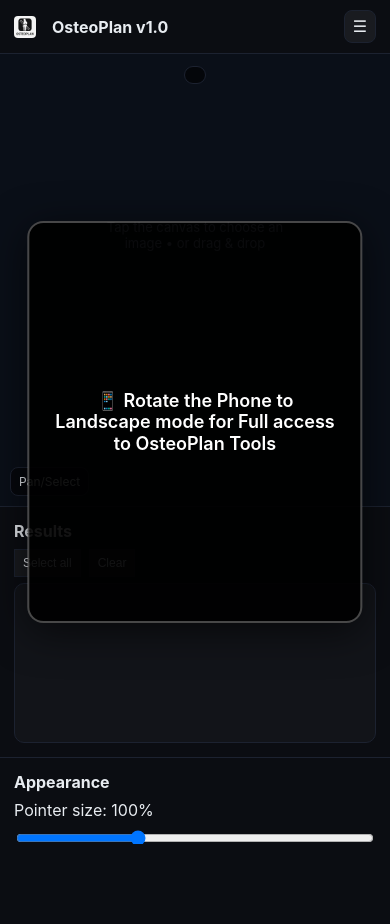
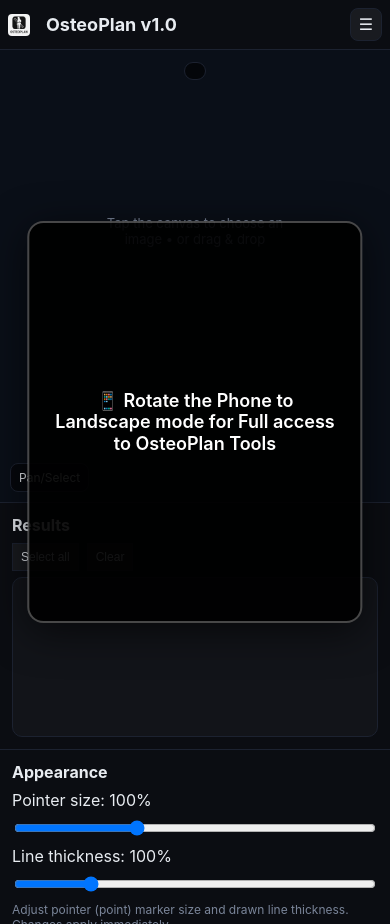
Before and after one commit to Aravind1995/Osteo-Plan, a plain HTML site: page index.html in a window 390 px wide. Before the commit the page ends 844 px from the top, so only its background shows below. Drawn offline with Linux system fonts and the light colour scheme.

Commit message:
Add files via upload

```diff
--- a/styles.css
+++ b/styles.css
@@ -341,3 +341,20 @@ button.ghost{ color: var(--text); background: rgba(255,255,255,0.06); border: 1p
 @media (orientation: landscape) {
   #rotateNotice.rotate-notice, .rotate-notice, #rotateNotice { display:none !important; }
 }
+
+
+
+/* Mobile: stack sidebar, stage, inspector vertically so the stage gets priority */
+@media (max-width: 900px) {
+  .content { display: flex; flex-direction: column; height: auto; }
+  .stage { order: 0; width: 100%; }
+  .sidebar { order: 1; width: 100%; border-right: 0; border-top:1px solid var(--border); max-height: 40vh; overflow:auto; }
+  .inspector { order: 2; width: 100%; border-left:0; border-top:1px solid var(--border); max-height: 50vh; overflow:auto; }
+  #canvasWrapper { height: 60vh; min-height: 300px; }
+  #canvas{height:100%}
+  /* make panels comfortable on narrow screens */
+  .panel{padding:12px}
+  .toolgrid{grid-template-columns:repeat(2,1fr)}
+  .topbar{padding:8px}
+  .brand{font-size:18px}
+}
```
